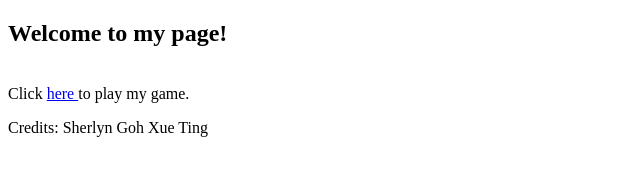
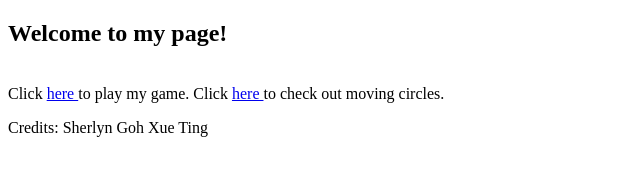
Before and after one commit to sherlyngxt/sherlyngxt.github.io, a plain HTML site: page index.html in a window 1280 px wide. Shown: the whole page, without its empty margins (0-640 px from the left). Drawn offline with Linux system fonts and the light colour scheme.

Commit message:
Made changes to index.html to include link to circles

```diff
--- a/index.html
+++ b/index.html
@@ -22,6 +22,7 @@
     	<br>
 
     	Click <a href="http://sherlyngxt.github.io/myGitGame/"> here </a> to play my game.
+        Click <a href="http://sherlyngxt.github.io/Circles/"> here </a> to check out moving circles.
 
     	<p>
     		Credits: Sherlyn Goh Xue Ting
```
